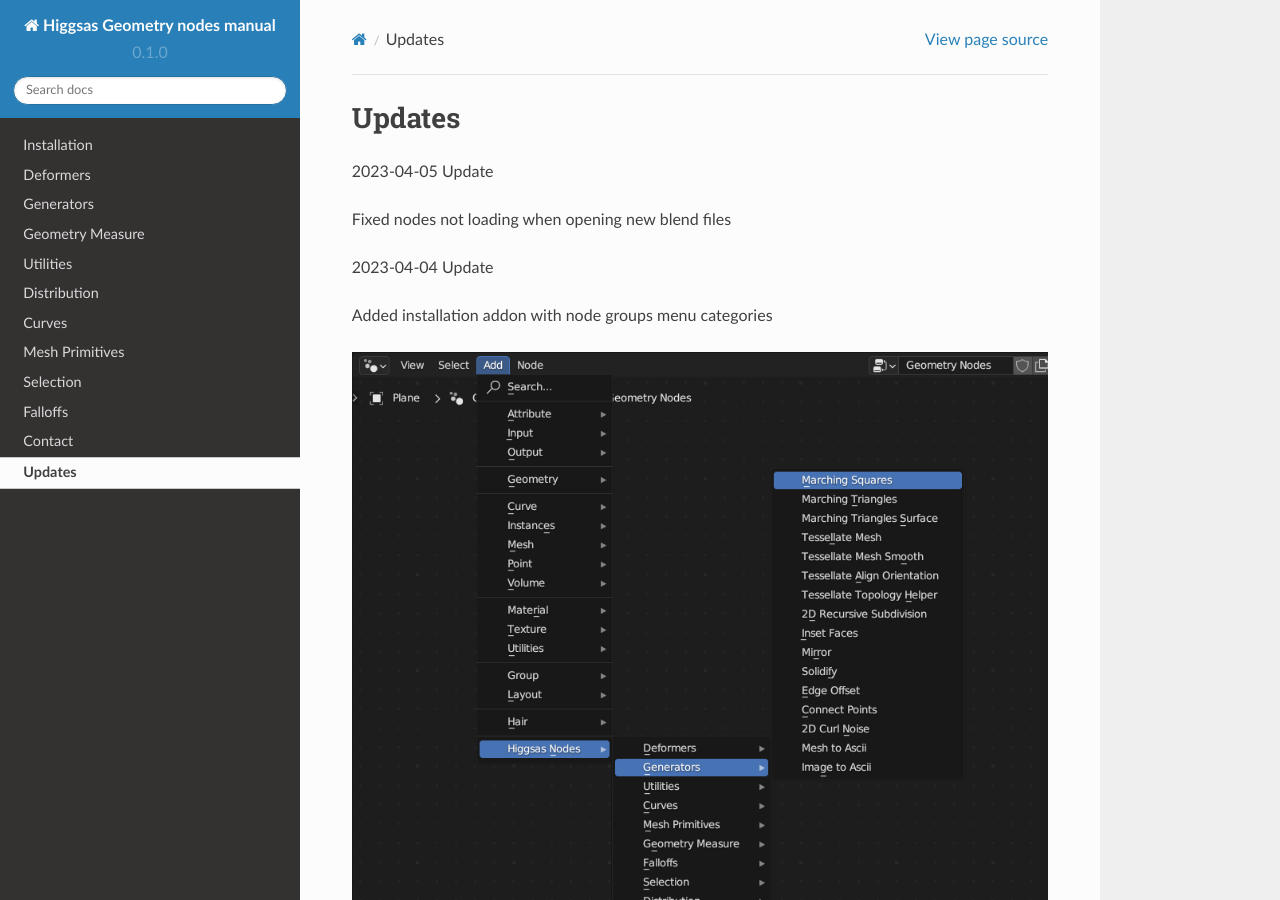
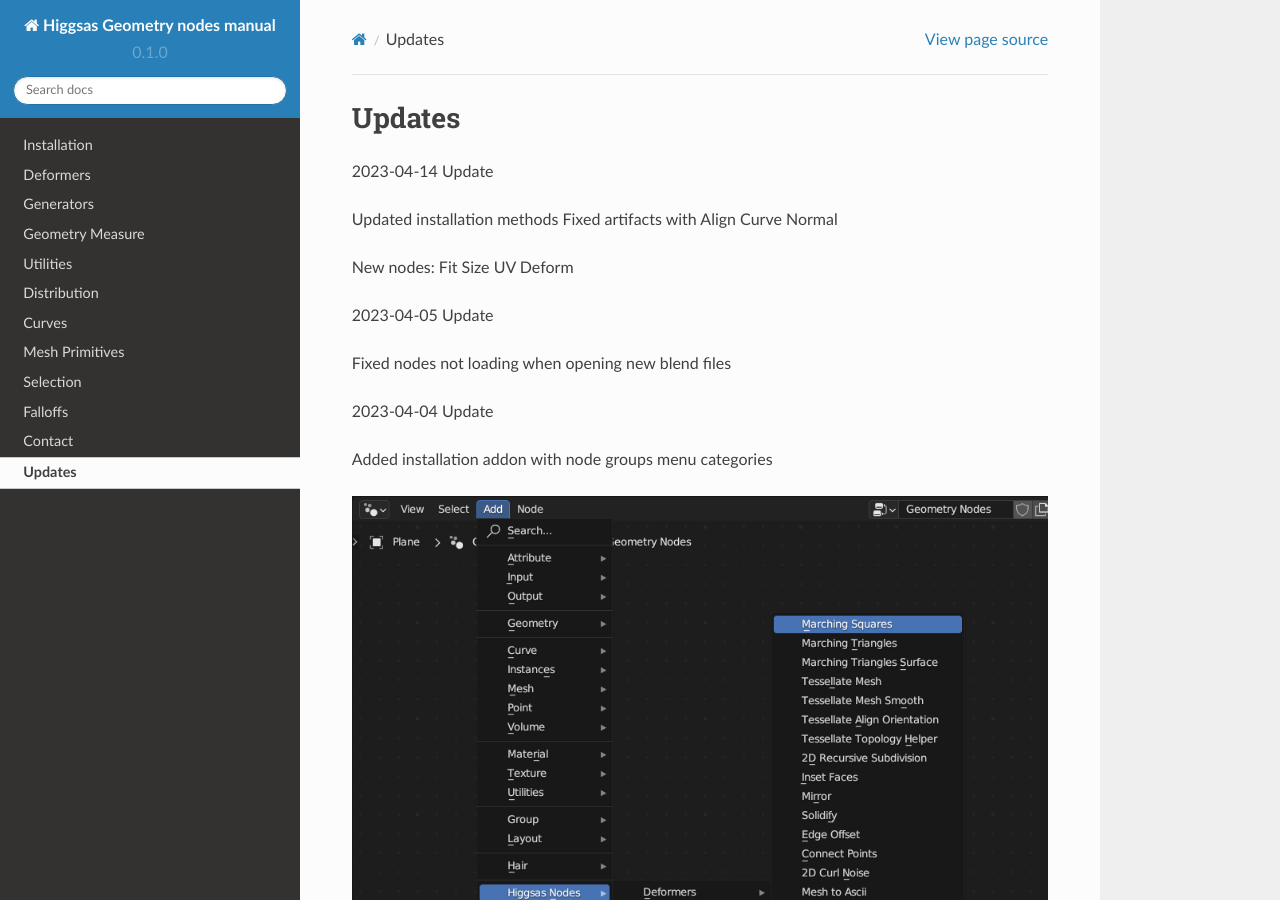
Before and after one commit to higgsas/higgsas_geo_nodes_manual, a Sphinx documentation site: the page built from docs/updates.rst, in a window 1280 px wide and 900 px high. Built offline with Sphinx 7.4.7 and the Read the Docs theme 2.0.0, drawn with Linux system fonts in a browser that asks for light colours.

Commit message:
Update updates.rst

```diff
--- a/docs/updates.rst
+++ b/docs/updates.rst
@@ -1,5 +1,14 @@
 Updates
 ===================================
+
+2023-04-14 Update
+
+Updated installation methods
+Fixed artifacts with Align Curve Normal
+
+New nodes:
+Fit Size
+UV Deform
 
 2023-04-05 Update
 
```
